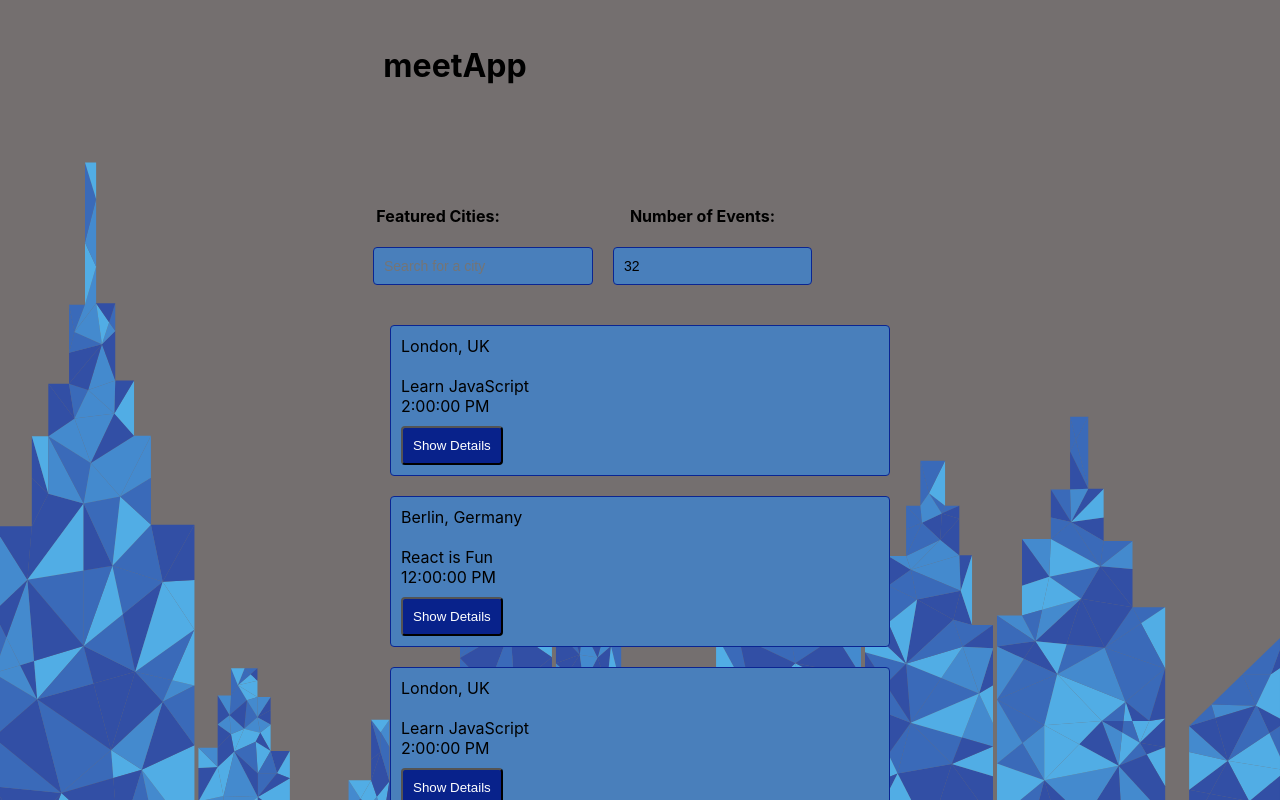
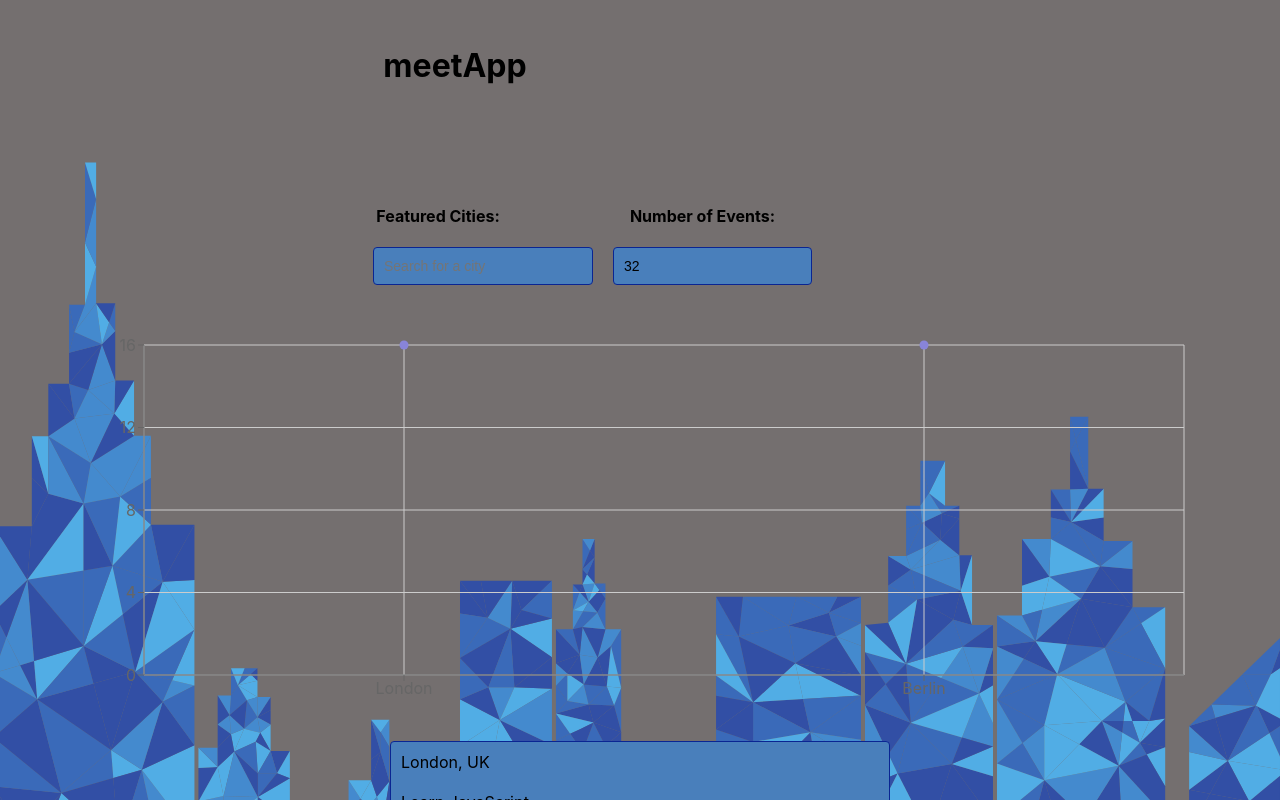
Before and after one commit to eroktopus/Meet_App, a React (Create React App) app: page / in a window 1280 px wide. Shown: the top 800 px of the page. Built offline with nearby package versions, Linux system fonts and the light colour scheme; what atatus-spa would draw is missing.

Commit message:
data visualization

```diff
--- a/package.json
+++ b/package.json
@@ -12,6 +12,7 @@
     "react": "^18.2.0",
     "react-dom": "^18.2.0",
     "react-scripts": "5.0.1",
+    "recharts": "^2.12.5",
     "web-vitals": "^2.1.4",
     "workbox-background-sync": "^6.6.0",
     "workbox-broadcast-update": "^6.6.0",
--- a/src/App.js
+++ b/src/App.js
@@ -2,6 +2,7 @@
 import { InfoAlert, ErrorAlert, WarningAlert } from "./components/Alert";
 import CitySearch from "./components/CitySearch";
 import NumberOfEvents from "./components/NumberOfEvents"; // Import NumberOfEvents component
+import CityEventsChart from "./components/CityEventsChart";
 import EventList from "./components/EventList";
 import { getEvents, extractLocations } from "./api";
 
@@ -57,6 +58,7 @@
           setErrorAlert={setErrorAlert}
         />
       </div>
+      <CityEventsChart allLocations={allLocations} events={events} />
       <EventList events={events} />
     </div>
   );
--- /dev/null
+++ b/src/components/CityEventsChart.js
@@ -0,0 +1,55 @@
+import { useState, useEffect } from "react";
+import {
+  ScatterChart,
+  Scatter,
+  XAxis,
+  YAxis,
+  CartesianGrid,
+  Tooltip,
+  ResponsiveContainer,
+} from "recharts";
+
+const CityEventsChart = ({ allLocations, events }) => {
+  const [data, setData] = useState([]);
+
+  const getData = () => {
+    const data = allLocations.map((location) => {
+      const count = events.filter(
+        (event) => event.location === location
+      ).length;
+      const city = location.split(", ")[0];
+      return { city, count };
+    });
+    return data;
+  };
+
+  useEffect(() => {
+    setData(getData());
+  }, [allLocations, events]); // Include allLocations and events as dependencies
+
+  return (
+    <ResponsiveContainer width="99%" height={400}>
+      <ScatterChart
+        margin={{
+          top: 20,
+          right: 20,
+          bottom: 20,
+          left: 20,
+        }}
+      >
+        <CartesianGrid />
+        <XAxis type="category" dataKey="city" name="City" />
+        <YAxis
+          type="number"
+          dataKey="count"
+          name="Number of Events"
+          allowDecimals={false}
+        />
+        <Tooltip cursor={{ strokeDasharray: "3 3" }} />
+        <Scatter name="A school" data={data} fill="#8884d8" />
+      </ScatterChart>
+    </ResponsiveContainer>
+  );
+};
+
+export default CityEventsChart;
```
Also changed, not shown: 1 other file (tests, documents, lock files or other folders).
